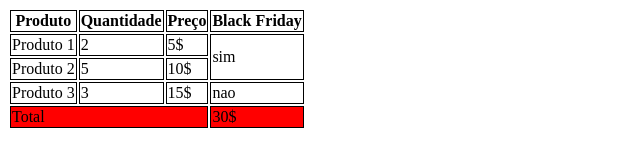
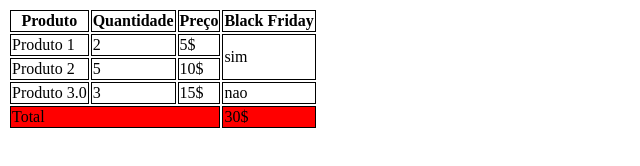
Before and after one commit to fernando-amedina/aula-tabela, a plain HTML site: page index.html in a window 1280 px wide. Shown: the whole page, without its empty margins (0-640 px from the left). Drawn offline with Linux system fonts and the light colour scheme.

Commit message:
nome produto 3 alterado

```diff
--- a/index.html
+++ b/index.html
@@ -35,7 +35,7 @@
 
             </tr>
             <tr>
-                <td>Produto 3</td>
+                <td>Produto 3.0</td>
                 <td>3</td>
                 <td>15$</td>
                 <td>nao</td>
```
